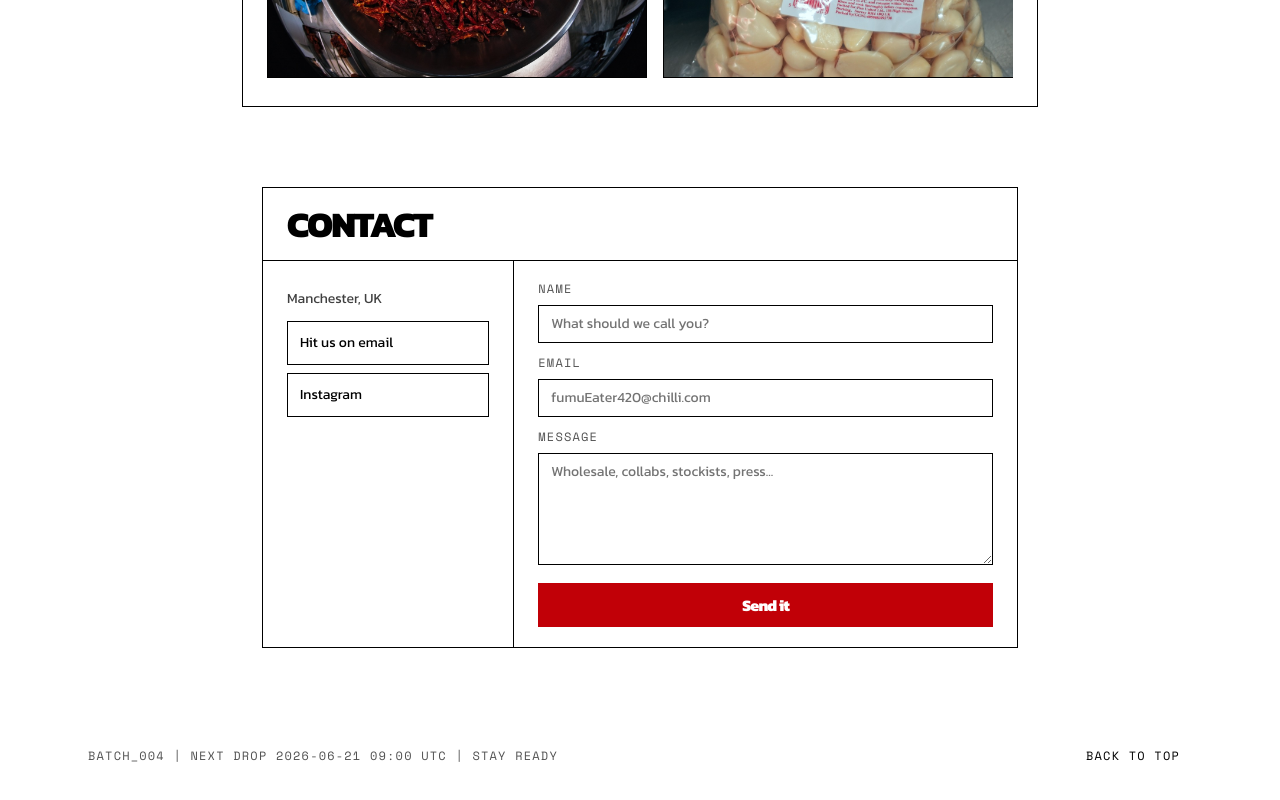
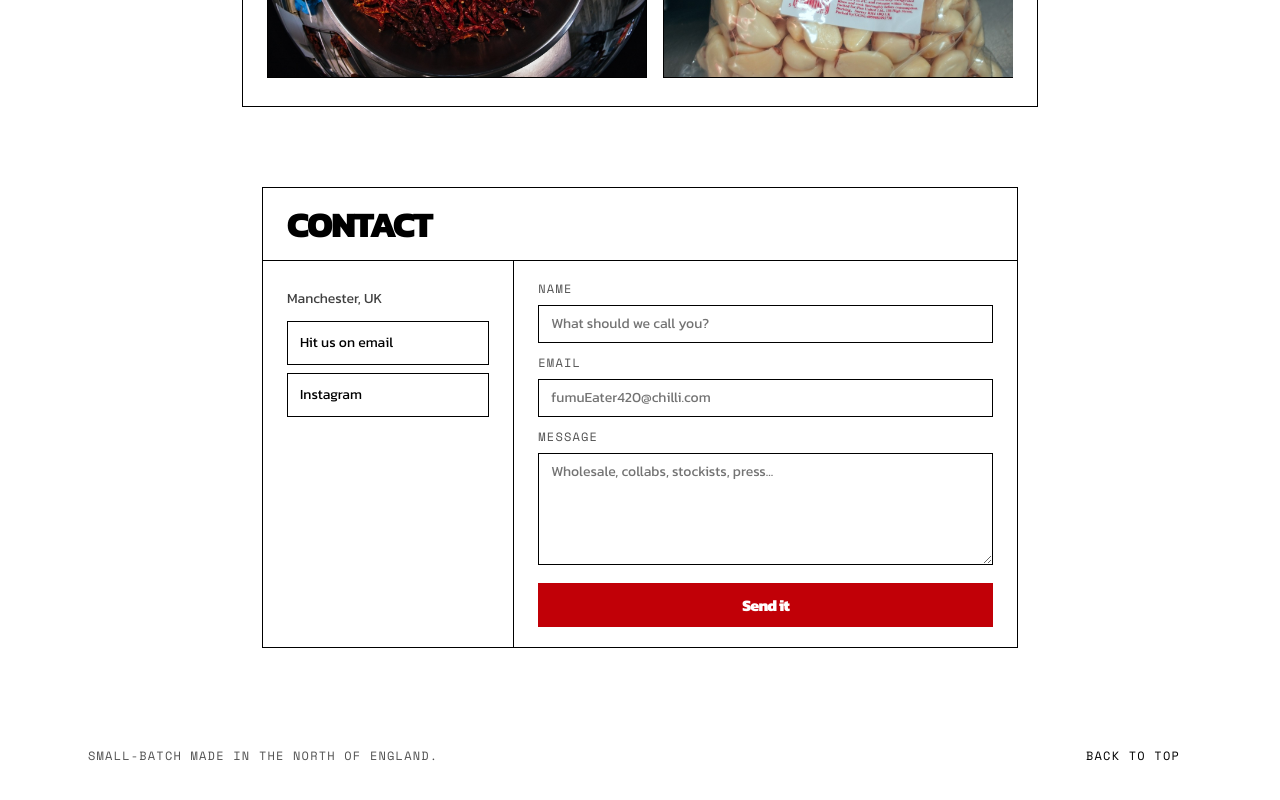
Before and after one commit to dalengit/fumu-site, a Next.js app: page / in a window 1280 px wide. Shown: the part 3566-4366 px from the top of the page. Built offline with nearby package versions, Linux system fonts and the light colour scheme; no server answers.

Commit message:
fix: bottom header copy

```diff
--- a/src/app/data/site-content.ts
+++ b/src/app/data/site-content.ts
@@ -111,7 +111,7 @@ export const contactSectionContent: ContactSectionContent = {
 };
 
 export const footerContent: FooterContent = {
-  batchText: "Batch_004 | next drop 2026-06-21 09:00 UTC | stay ready",
+  batchText: "Small-batch made in the North of England.",
   homeLabel: "Back to top",
 };
 
```
